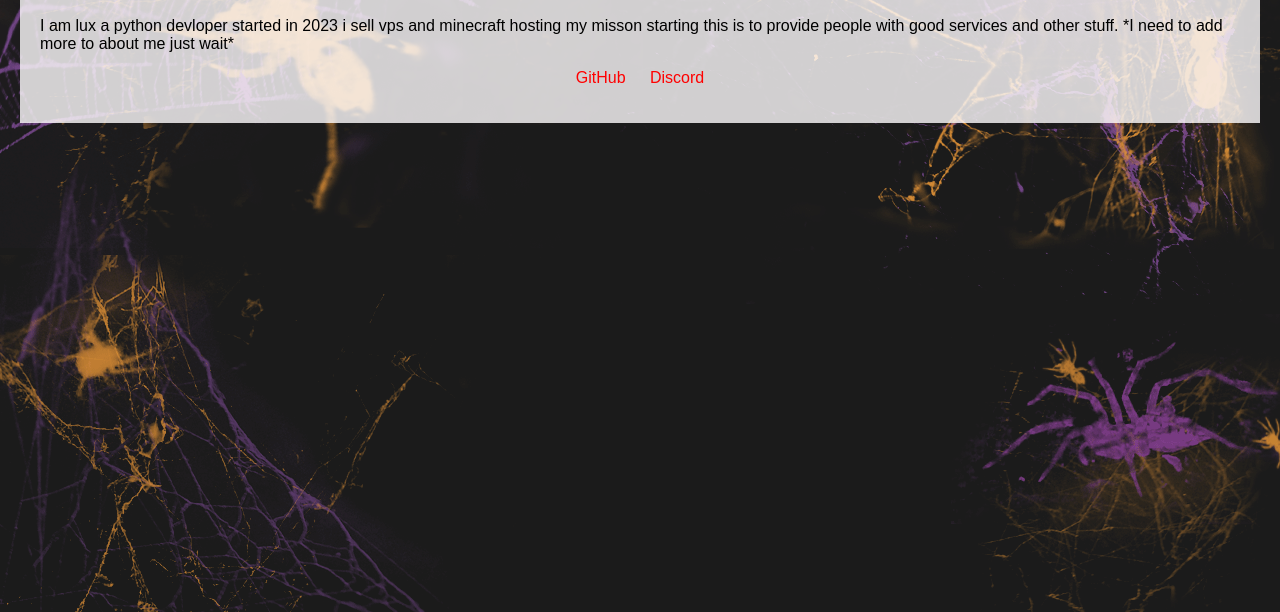
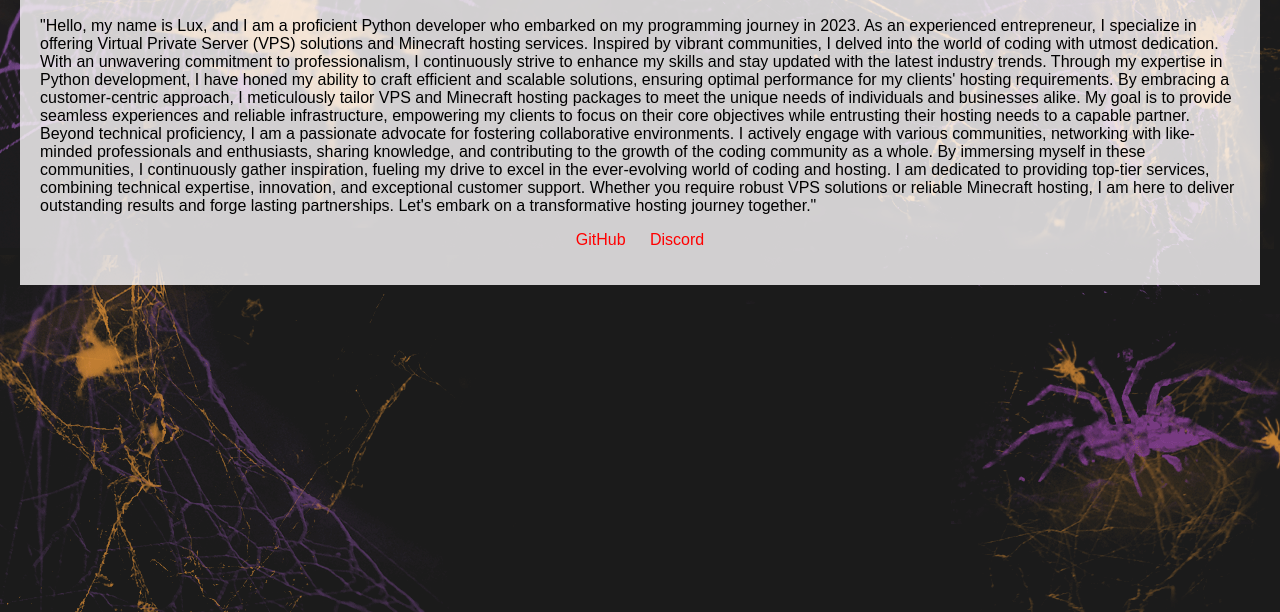
Before and after one commit to LuxGotEm/About, a plain HTML site: page index.html in a window 1280 px wide. Shown: the part 188-800 px from the top of the page. Drawn offline with Linux system fonts and the light colour scheme.

Commit message:
Update index.html

```diff
--- a/index.html
+++ b/index.html
@@ -59,7 +59,15 @@
   <div class="content">
     <h2>About Me</h2>
     <p>
-      I am lux a python devloper started in 2023 i sell vps and minecraft hosting my misson starting this is to provide people with good services and other stuff. *I need to add more to about me just wait*
+      "Hello, my name is Lux, and I am a proficient Python developer who embarked on my programming journey in 2023. As an experienced entrepreneur, I specialize in offering Virtual Private Server (VPS) solutions and Minecraft hosting services. Inspired by vibrant communities, I delved into the world of coding with utmost dedication.
+
+With an unwavering commitment to professionalism, I continuously strive to enhance my skills and stay updated with the latest industry trends. Through my expertise in Python development, I have honed my ability to craft efficient and scalable solutions, ensuring optimal performance for my clients' hosting requirements.
+
+By embracing a customer-centric approach, I meticulously tailor VPS and Minecraft hosting packages to meet the unique needs of individuals and businesses alike. My goal is to provide seamless experiences and reliable infrastructure, empowering my clients to focus on their core objectives while entrusting their hosting needs to a capable partner.
+
+Beyond technical proficiency, I am a passionate advocate for fostering collaborative environments. I actively engage with various communities, networking with like-minded professionals and enthusiasts, sharing knowledge, and contributing to the growth of the coding community as a whole. By immersing myself in these communities, I continuously gather inspiration, fueling my drive to excel in the ever-evolving world of coding and hosting.
+
+I am dedicated to providing top-tier services, combining technical expertise, innovation, and exceptional customer support. Whether you require robust VPS solutions or reliable Minecraft hosting, I am here to deliver outstanding results and forge lasting partnerships. Let's embark on a transformative hosting journey together."
     </p>
 
     <ul class="link-list">
```
